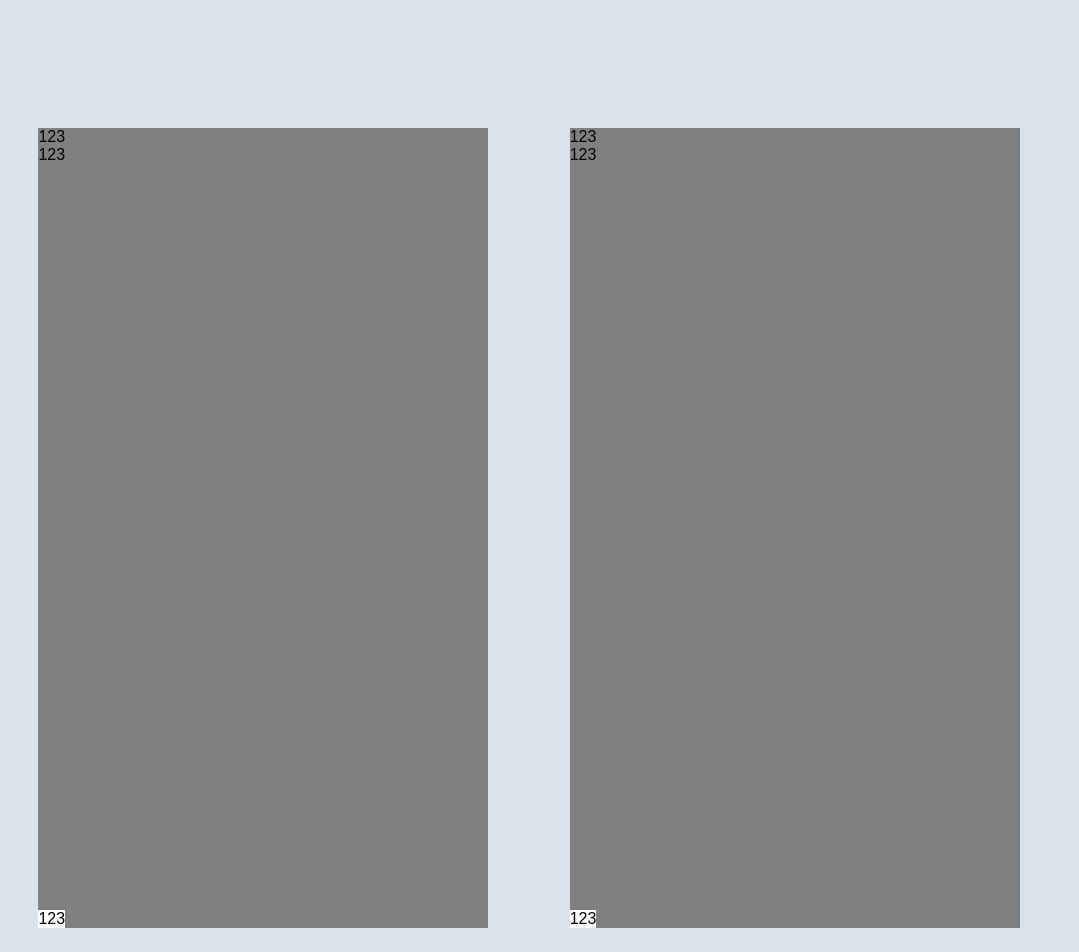
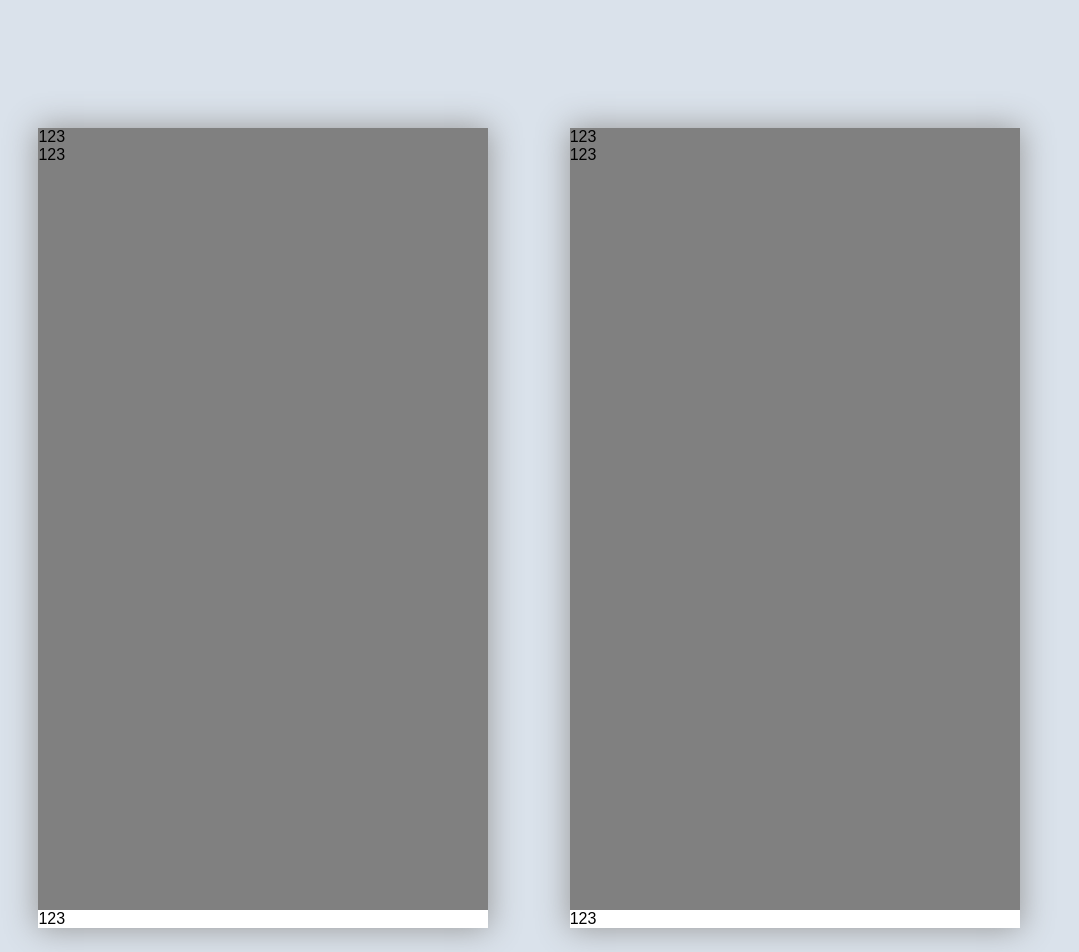
Before and after one commit to gatezh/DEMO, a plain HTML site: page Experiment 1/Part 1/index.html in a window 1280 px wide. Shown: the top 952 px of the page, without its empty margins (0-1079 px from the left). Drawn offline with Linux system fonts and the light colour scheme.

Commit message:
feat: Add shadows for screens and add footers Changes to be committed: 	modified:   Experiment 1/Part 1/css/style.css

```diff
--- a/Experiment 1/Part 1/css/style.css
+++ b/Experiment 1/Part 1/css/style.css
@@ -9,6 +9,7 @@ body {
 }
 
 .block-1, .block-2, .block-3 {
+    box-shadow: 0px 0px 30px 1px #999999;
     margin: 10% 3%;
     width: 450px;
     height: 800px;
@@ -30,6 +31,7 @@ body {
 }*/
 
 footer {
+    width: 100%;
     background-color: white;
     position: absolute;
     bottom: 0;
```
